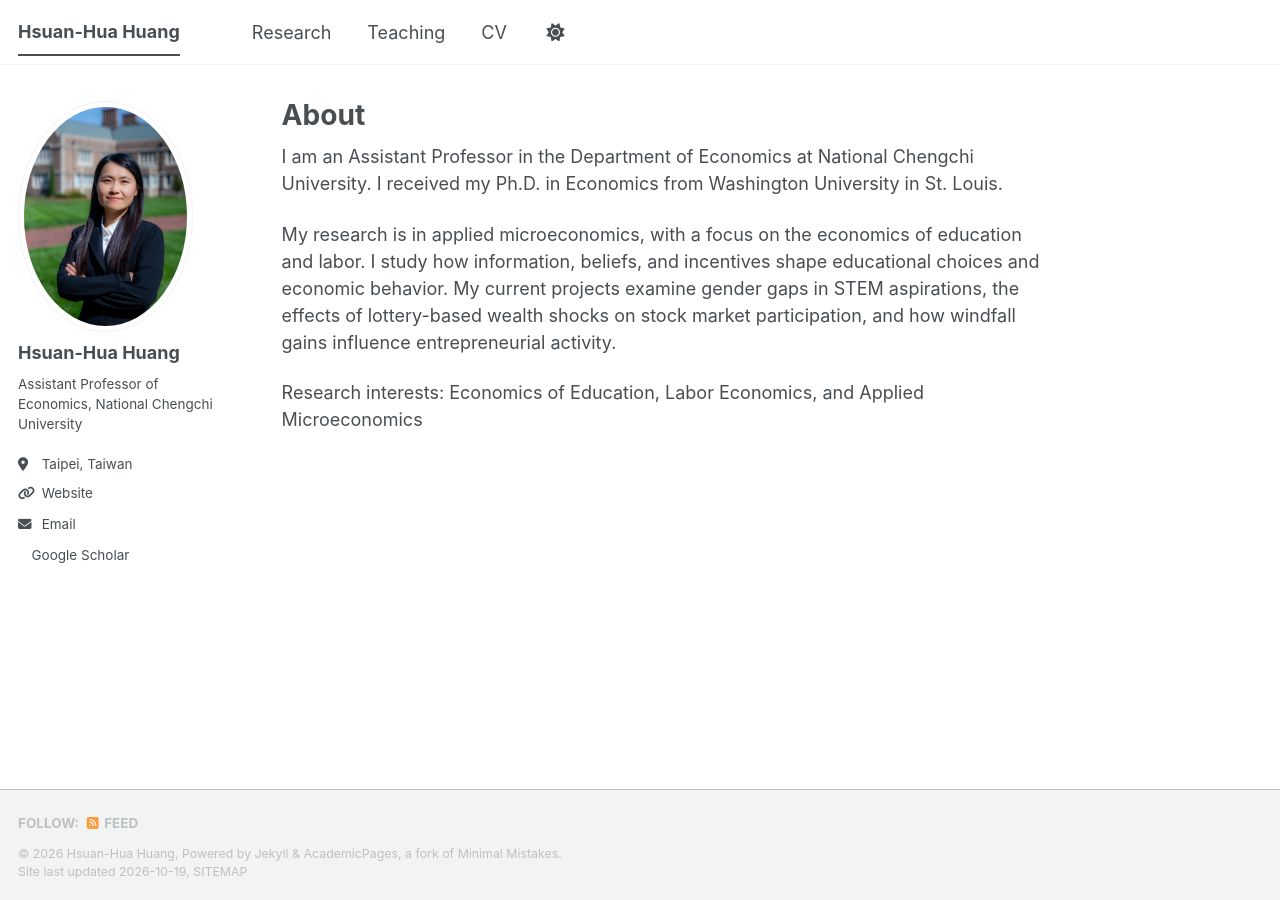
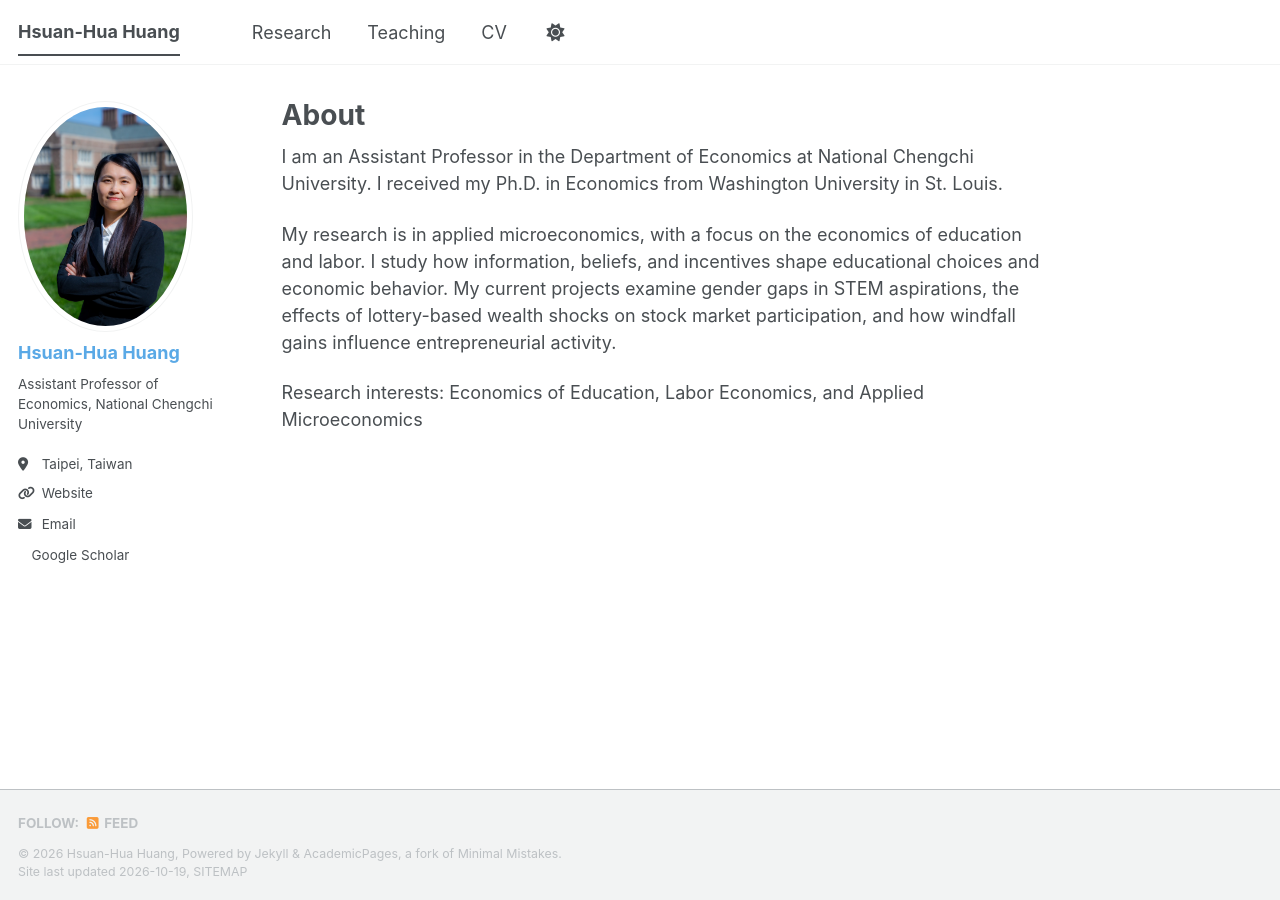
Before and after one commit to hsuanhua-huang/hsuanhua-huang, a Jekyll site: the page built from _pages/about.md, in a window 1280 px wide. Built offline with Jekyll 4.4.1, drawn with Linux system fonts in a browser that asks for light colours; a style sheet for code colours, icons or effects is not loaded.

Commit message:
Update main.scss

```diff
--- a/assets/css/main.scss
+++ b/assets/css/main.scss
@@ -36,3 +36,8 @@
     "layout/archive",
     "layout/sidebar"
 ;
+
+/* 照片下方的名字 */
+.author__name {
+  color: #5aa9e6 !important;
+}
```
